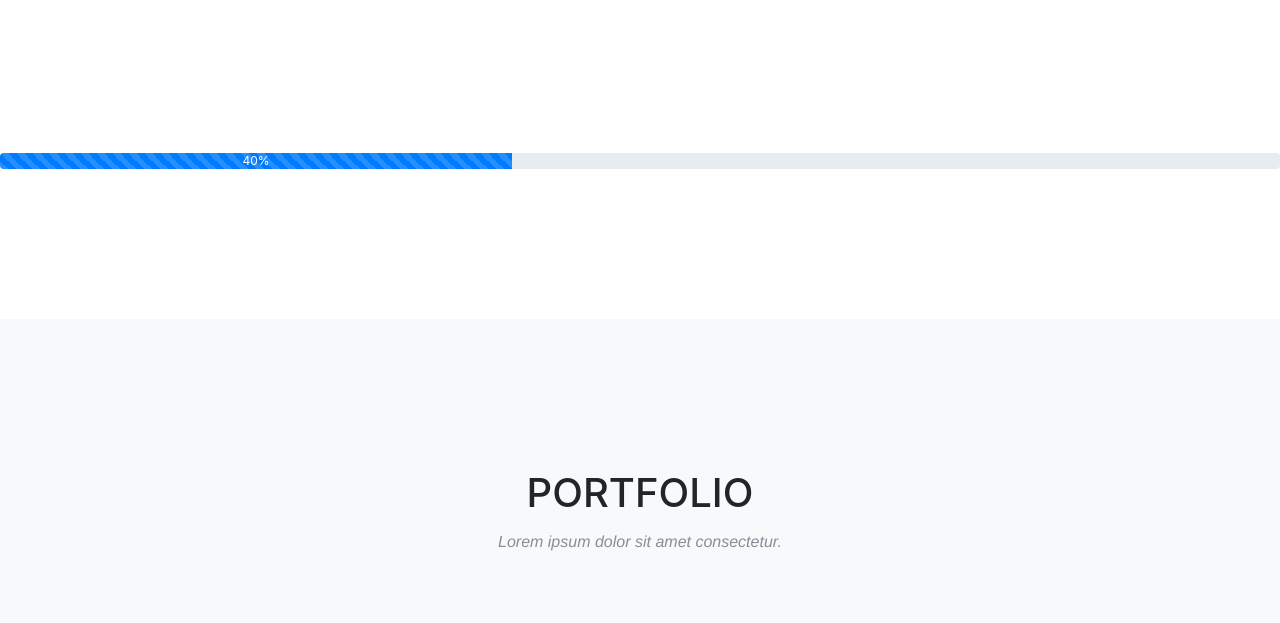
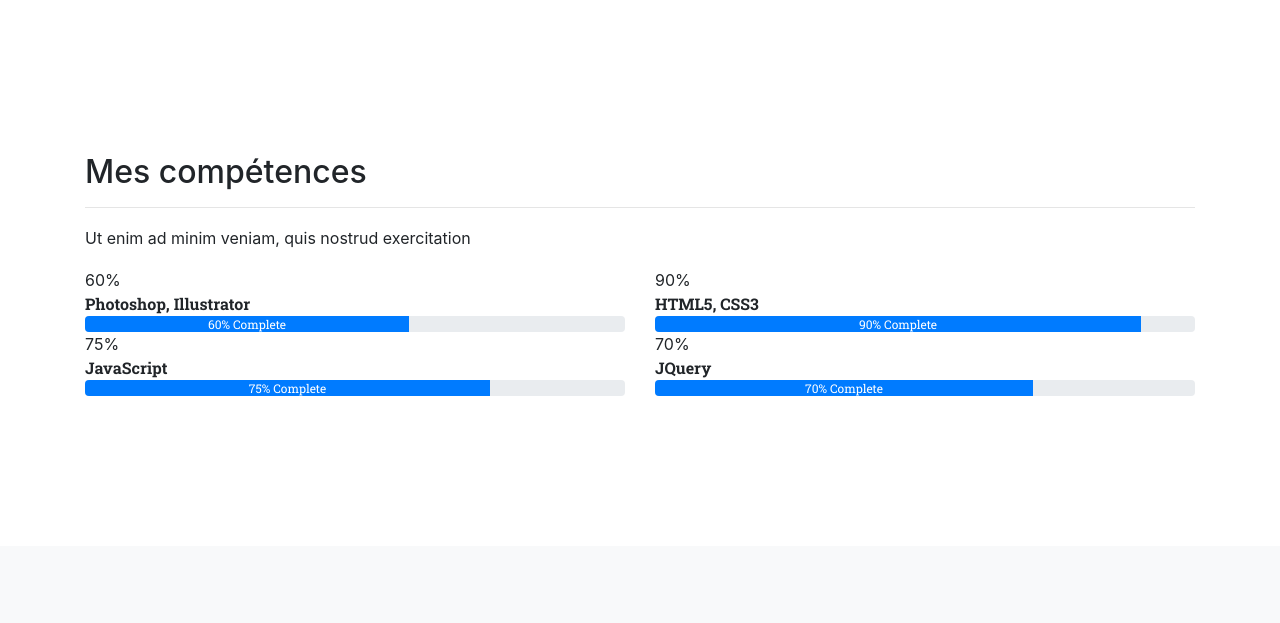
Before and after one commit to terryKM/startbootstrap-agency-gh-pages, a website with bundled scripts: page index.html in a window 1280 px wide. Shown: the part 1497-2120 px from the top of the page. Built offline with nearby package versions, Linux system fonts and the light colour scheme; a web font is replaced by a local one.

Commit message:
12/12/17

```diff
--- a/index.html
+++ b/index.html
@@ -103,15 +103,52 @@
         </div>
       </div>
     </section>
-    <section id="competence">
-        <div class="progress">
-            <div class="progress-bar progress-bar-striped active" role="progressbar"
-            aria-valuenow="40" aria-valuemin="0" aria-valuemax="100" style="width:40%">
-              40%
+    <!-- Mes compétences -->
+  <section class="skill">
+    <div class="container">
+      <h2>Mes compétences</h2>
+      <hr>
+      <p>Ut enim ad minim veniam, quis nostrud exercitation</p>
+      <div class="row">
+        <div class="flex col-12 col-lg-6">
+          <div class="percent">60%</div>
+          <div class="progress-container">
+            <strong>Photoshop, Illustrator</strong>
+            <div class="progress">
+              <div class="progress-bar" style="width: 60%" aria-valuenow="60"></div>
             </div>
           </div>
-
-    </section>
+        </div>
+        <div class="flex col-12 col-lg-6">
+          <div class="percent">90%</div>
+          <div class="progress-container">
+            <strong>HTML5, CSS3 </strong>
+            <div class="progress">
+              <div class="progress-bar" style="width: 90%" aria-valuenow="90"></div>
+            </div>
+          </div>
+        </div>
+        <div class="flex col-12 col-lg-6">
+          <div class="percent">75%</div>
+          <div class="progress-container">
+            <strong>JavaScript </strong>
+            <div class="progress">
+              <div class="progress-bar" style="width: 75%" aria-valuenow="75"></div>
+            </div>
+          </div>
+        </div>
+        <div class="flex col-12 col-lg-6">
+          <div class="percent">70%</div>
+          <div class="progress-container">
+            <strong>JQuery</strong>
+            <div class="progress">
+              <div class="progress-bar" style="width: 70%" aria-valuenow="70"></div>
+            </div>
+          </div>
+        </div>
+      </div>
+    </div>
+  </section>
 
     <!-- Portfolio Grid -->
     <section class="bg-light" id="portfolio">
@@ -310,21 +347,21 @@
               <div class="row">
                 <div class="col-md-6">
                   <div class="form-group">
-                    <input class="form-control" id="name" type="text" placeholder="Your Name *" required data-validation-required-message="Please enter your name.">
+                    <input class="form-control" id="name" type="text" placeholder="Nom *" required data-validation-required-message="Please enter your name.">
                     <p class="help-block text-danger"></p>
                   </div>
                   <div class="form-group">
-                    <input class="form-control" id="email" type="email" placeholder="Your Email *" required data-validation-required-message="Please enter your email address.">
+                    <input class="form-control" id="email" type="email" placeholder="Email *" required data-validation-required-message="Please enter your email address.">
                     <p class="help-block text-danger"></p>
                   </div>
                   <div class="form-group">
-                    <input class="form-control" id="phone" type="tel" placeholder="Your Phone *" required data-validation-required-message="Please enter your phone number.">
+                    <input class="form-control" id="phone" type="tel" placeholder="Telephone *" required data-validation-required-message="Please enter your phone number.">
                     <p class="help-block text-danger"></p>
                   </div>
                 </div>
                 <div class="col-md-6">
                   <div class="form-group">
-                    <textarea class="form-control" id="message" placeholder="Your Message *" required data-validation-required-message="Please enter a message."></textarea>
+                    <textarea class="form-control" id="message" placeholder="Votre Message *" required data-validation-required-message="Please enter a message."></textarea>
                     <p class="help-block text-danger"></p>
                   </div>
                 </div>
@@ -601,6 +638,8 @@
     <!-- Custom scripts for this template -->
     <script src="js/agency.min.js"></script>
 
+    <script src="./jauge.js"></script>
+
   </body>
 
 </html>
--- /dev/null
+++ b/jauge.js
@@ -0,0 +1,14 @@
+$(function (){
+    function timer(p,n) {
+      n=Math.min(n,p.attr("aria-valuenow"));
+      p.css("width", n + "%").text(n+"% Complete");
+      if(n < p.attr("aria-valuenow")) {
+        setTimeout(function() {
+          timer(p, n + 10);
+        }, 100);
+      }
+    }
+    $(".progress-bar").each(function(i,pb){
+      timer($(pb),0);
+    });
+  });
```
Also changed, not shown: css/agency.min.css.
